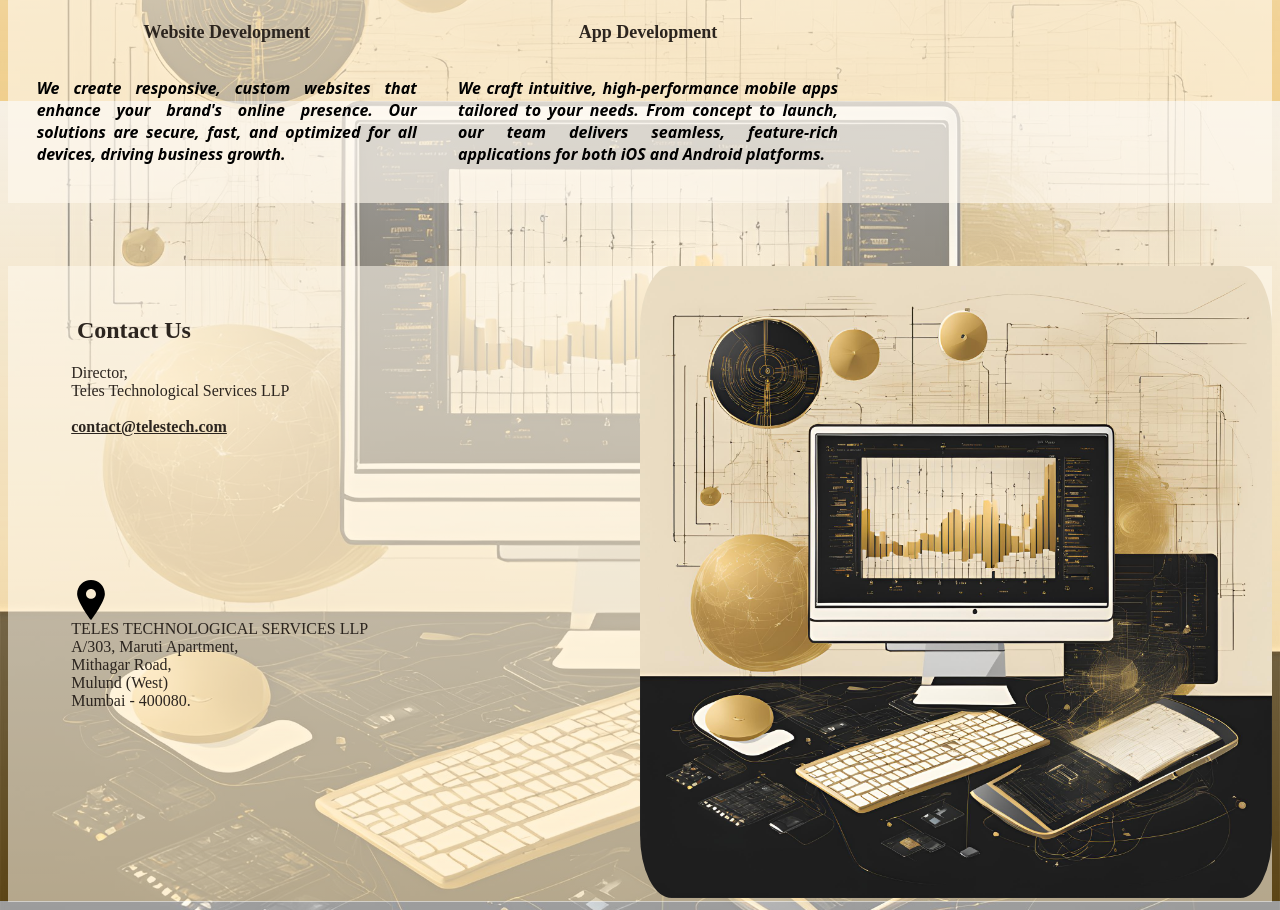
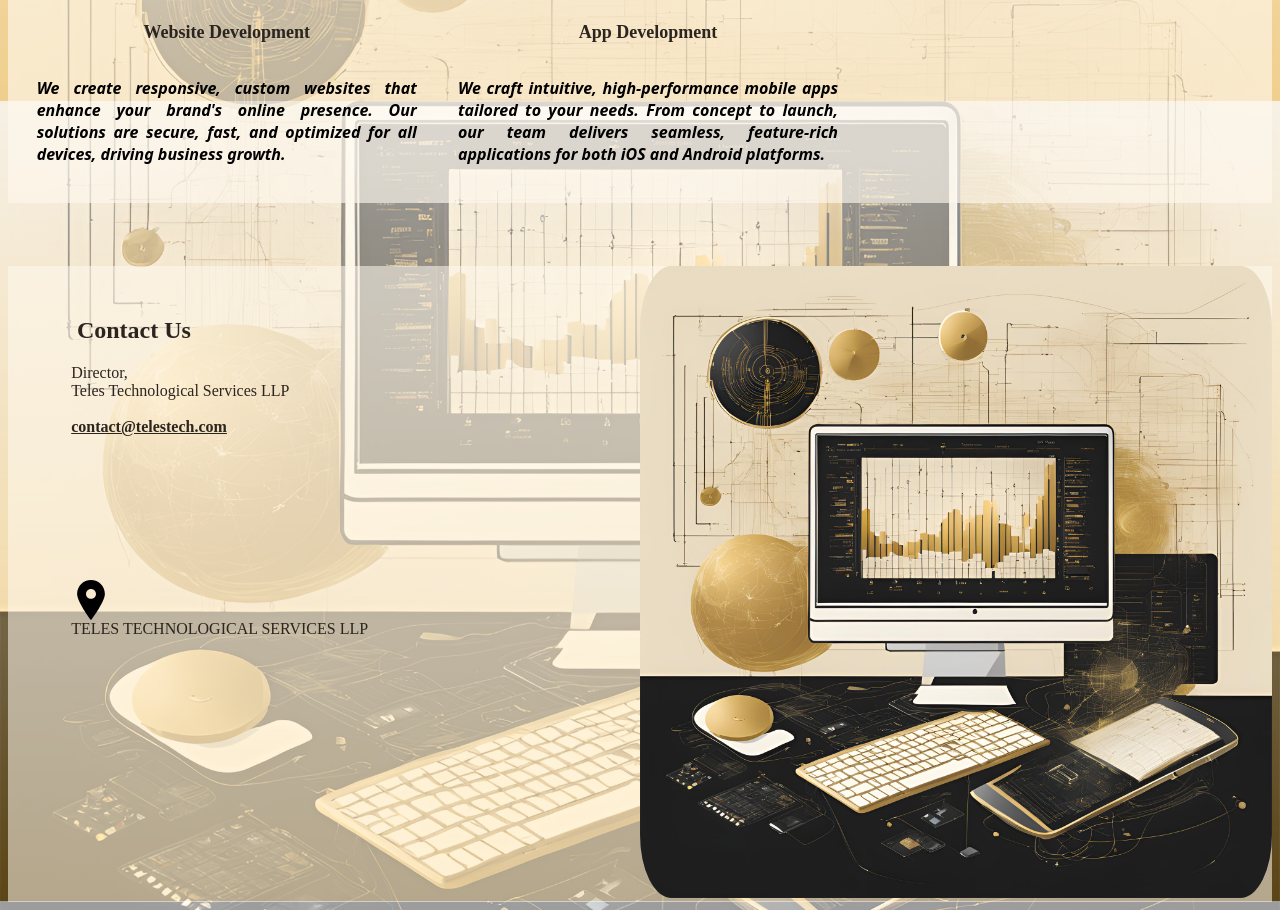
Before and after one commit to telestech/telestech.github.io, a plain HTML site: page index.html in a window 1280 px wide. Shown: the part 1499-2409 px from the top of the page. Drawn offline with Linux system fonts and the light colour scheme; a web font is replaced by a local one.

Commit message:
Fixed stuff

```diff
--- a/index.html
+++ b/index.html
@@ -220,11 +220,12 @@
             <div id="loc-holder">
                 <img src="res/location_icon.svg">
             </div>
-            <span>TELES TECHNOLOGICAL SERVICES LLP <br>
+            <!-- <span>TELES TECHNOLOGICAL SERVICES LLP <br>
                 A/303, Maruti Apartment, <br>
                 Mithagar Road, <br>
                 Mulund (West) <br>
-                Mumbai - 400080.</span>
+                Mumbai - 400080.</span> -->
+                <span>TELES TECHNOLOGICAL SERVICES LLP</span>
         </div>
         <div class="pic-holder" id="contact-image">
             <img src="res/Teles.jpg">
```
